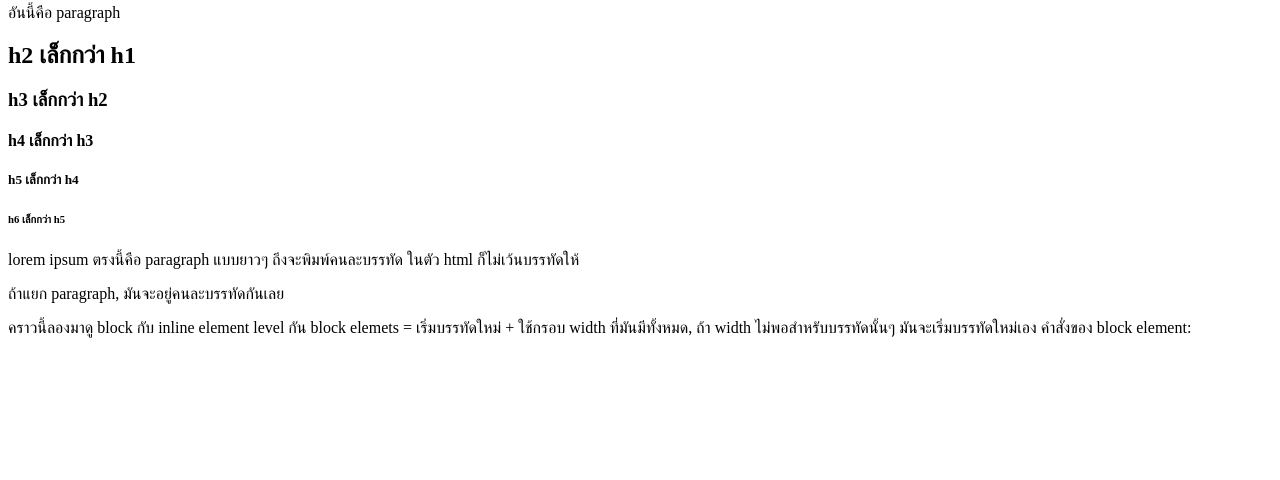
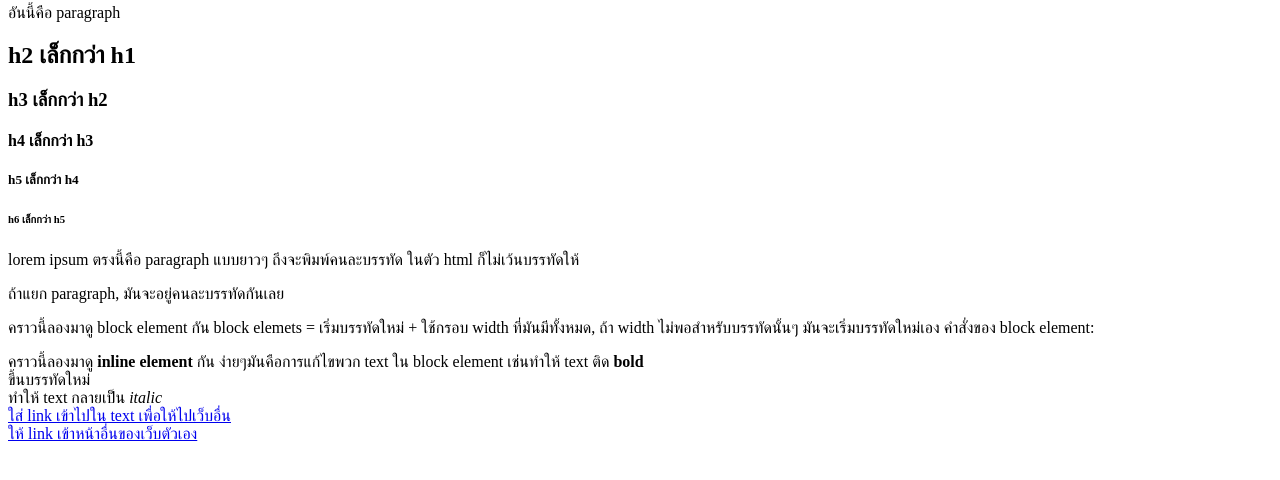
Before and after one commit to RealFilllykung/web_dev_code_collection, a plain HTML site: page basic_html/index.html in a window 1280 px wide. Shown: the part 76-556 px from the top of the page. Drawn offline with Linux system fonts and the light colour scheme.

Commit message:
เพิ่ม inline element กับการ link เข้าหน้าเว็บอื่น  Changes to be committed: 	modified:   basic_html/index.html 	new file:   basic_html/return.html

```diff
--- a/basic_html/index.html
+++ b/basic_html/index.html
@@ -33,13 +33,23 @@
         <p>ถ้าแยก paragraph, มันจะอยู่คนละบรรทัดกันเลย</p>
 
         <!-- โซนนี้คือโซนอธิบาย block element กับ inline element -->
+
+        <!-- Block Level Element-->
         <p>
-            คราวนี้ลองมาดู block กับ inline element level กัน
+            คราวนี้ลองมาดู block element กัน
             block elemets = เริ่มบรรทัดใหม่ + ใช้กรอบ width ที่มันมีทั้งหมด, ถ้า width ไม่พอสำหรับบรรทัดนั้นๆ มันจะเริ่มบรรทัดใหม่เอง
             คำสั่งของ block element:
         </p>
 
-
+        <!-- Inline Level Element -->
+        <p>
+            คราวนี้ลองมาดู <strong> inline element </strong> กัน
+            ง่ายๆมันคือการแก้ไขพวก text ใน block element เช่นทำให้ text ติด <strong>bold</strong>
+            <br>ขึ้นบรรทัดใหม่
+            <br>ทำให้ text กลายเป็น <em>italic</em>
+            <br><a href = "http://www.google.com">ใส่ link เข้าไปใน text เพื่อให้ไปเว็บอื่น</a>
+            <br><a href = "return.html">ให้ link เข้าหน้าอื่นของเว็บตัวเอง</a>
+        </p>
 
     </body>
 </html>
```
Also changed, not shown: basic_html/return.html (added, +15 -0 lines).
